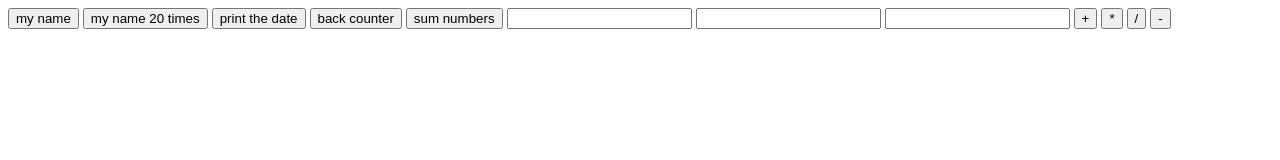
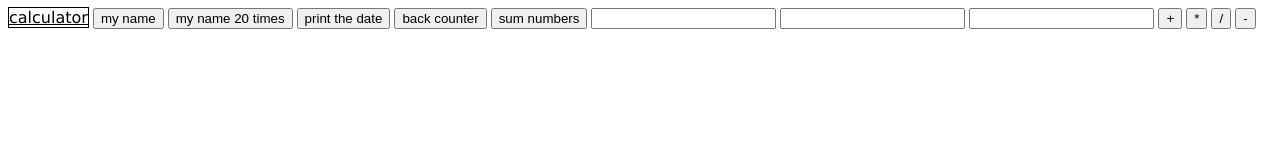
Before and after one commit to yossihi/home_work3, a plain HTML site: page index.html in a window 1280 px wide. Drawn offline with Linux system fonts and the light colour scheme.

Commit message:
first commit

```diff
--- a/index.html
+++ b/index.html
@@ -10,6 +10,7 @@
 <body>
 
     <div>
+        <a href="calculator.html" style="border: 1px solid black; font-family: 'Lucida Sans', 'Lucida Sans Regular', 'Lucida Grande', 'Lucida Sans Unicode', Geneva, Verdana, sans-serif; color: black;">calculator</a>
         <button onclick="myName()">
             my name
         </button>
```
